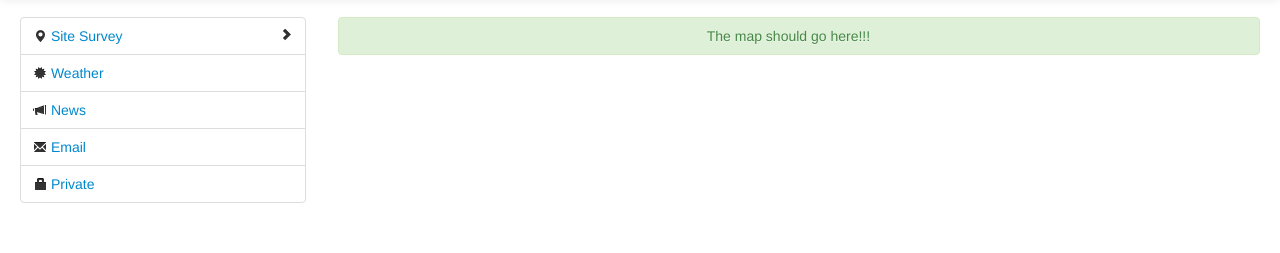
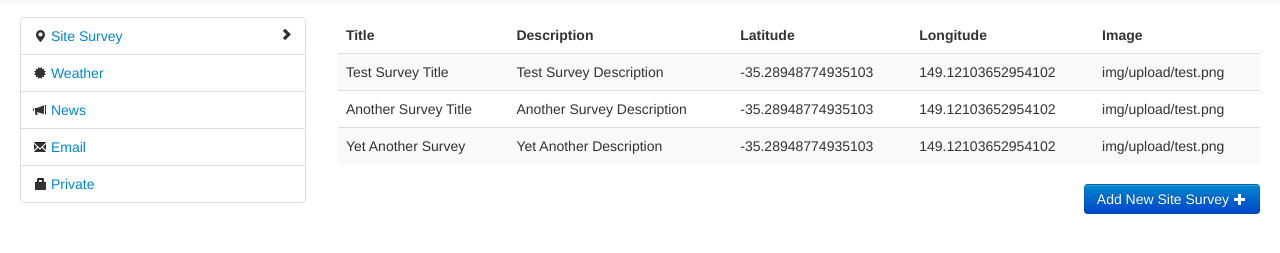
Before and after one commit to jamasters/geoscience-training, a website: page index.html at #/view1 in a window 1280 px wide. Shown: the part 43-296 px from the top of the page. Drawn offline with Linux system fonts and the light colour scheme.

Commit message:
Exercise 6

```diff
--- a/js/controllers.js
+++ b/js/controllers.js
@@ -6,9 +6,9 @@ var geoScienceControllers = angular.module('geoScienceApp.controllers', []);
  * ViewOncCtrl is bound to the map display view that manages the retrieval of the site survey dataset and the
  * user requesting to add a new site survey.
  */
-geoScienceControllers.controller('ViewOncCtrl', ['$scope',
-function($scope) {
-
+geoScienceControllers.controller('ViewOncCtrl', ['$scope', 'SurveyService',
+function($scope, SurveyService) {
+   $scope.markers = SurveyService.getMarkers();
 }]);
 
 /**
@@ -18,4 +18,19 @@ function($scope) {
 geoScienceControllers.controller('ViewTwoCtrl', ['$scope',
 function($scope) {
 
+   $scope.siteSurvey = {};
+
+   // Handle the file upload result. Store the relative resource url for future
+   // reference.
+   $scope.uploadResult = function(content, completed) {
+      if (completed && content.length > 0) {
+         var response = JSON.parse(content);
+      }
+      else {
+         // Could do some cool stuff here...
+         // 1. ignore content and adjust your model to show/hide UI snippets; or
+         // 2. show content as an _operation progress_ information. Progress bar for large file uploads.
+      }
+   };
+
 }]);
--- a/js/services.js
+++ b/js/services.js
@@ -9,11 +9,37 @@ var geoScienceServices = angular.module('geoScienceApp.services', ["ngResource"]
 geoScienceServices.value('version', '0.1');
 
 /**
- * Service for manipulating site surveys.
+ * Service for manipulating markers.
  *
  * This uses webservices to retrieve and save markers from the persistent store.
  */
 geoScienceServices.factory("SurveyService", ['$resource',
 function($resource) {
+   var serverApi = {
+      getMarkers : function() {
+         var markers = [{
+            "lat" : "-35.28948774935103",
+            "lng" : "149.12103652954102",
+            "imageUrl" : "img/upload/test.png",
+            "title" : "Test Survey Title",
+            "description" : "Test Survey Description"
+         },{"lat" : "-35.28948774935103",
+            "lng" : "149.12103652954102",
+            "imageUrl" : "img/upload/test.png",
+            "title" : "Another Survey Title",
+            "description" : "Another Survey Description"
+         },
+         {"lat" : "-35.28948774935103",
+            "lng" : "149.12103652954102",
+            "imageUrl" : "img/upload/test.png",
+            "title" : "Yet Another Survey",
+            "description" : "Yet Another Description"
+         }
 
+         ]
+         return markers;
+      }
+   };
+
+   return serverApi;
 }]);
--- a/partials/partial1.html
+++ b/partials/partial1.html
@@ -41,8 +41,26 @@
       </ul>
    </div>
    <div class="span9">
-      <div class="alert alert-success text-center">
-         The map should go here!!!
-      </div>
+      <table class="table table-striped">
+         <thead>
+            <tr>
+               <th>Title</th>
+               <th>Description</th>
+               <th class="hidden-phone">Latitude</th>
+               <th class="hidden-phone">Longitude</th>
+               <th class="hidden-phone">Image</th>
+            </tr>
+         </thead>
+         <tbody>
+            <tr ng-repeat="marker in markers">
+               <td>{{marker.title}}</td>
+               <td>{{marker.description}}</td>
+               <td class="hidden-phone">{{marker.lat}}</td>
+               <td class="hidden-phone">{{marker.lng}}</td>
+               <td class="hidden-phone">{{marker.imageUrl}}</td>
+            </tr>
+         </tbody>
+      </table>
+      <a href="#/view2" class="btn btn-primary pull-right">Add New Site Survey <i class="icon-plus icon-white"></i></a>
    </div>
 </div>
```
